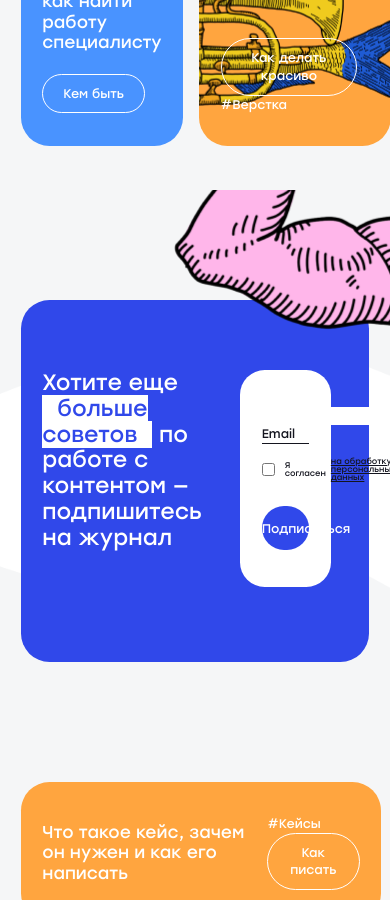
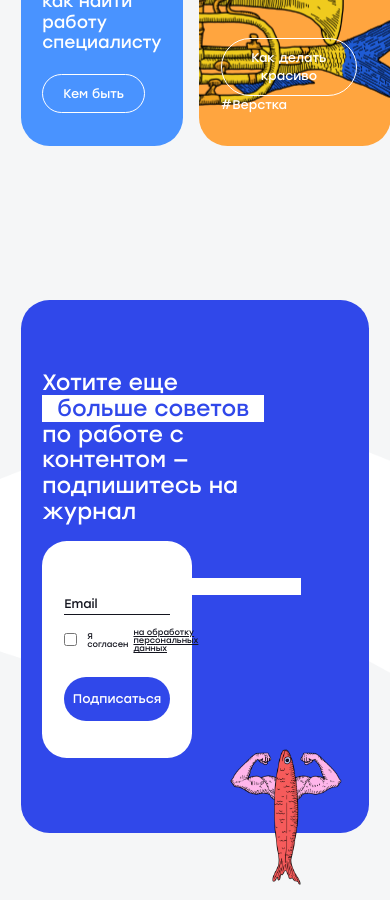
Before and after one commit to Hillel1408/journal-fish, a website: page #src/index.html in a window 390 px wide. Shown: the part 3514-4414 px from the top of the page. Drawn offline with nearby package versions, Linux system fonts and the light colour scheme; files that its build step writes are made by us from their sources.

Commit message:
Журнал Рыба

```diff
--- a/#src/html/subscription.html
+++ b/#src/html/subscription.html
@@ -19,8 +19,8 @@
           >
           <button class="subscription__btn" type="submit">Подписаться</button>
         </form>
-        <img src="img/img-7.png" alt="" />
       </div>
+      <img src="img/img-7.png" alt="" />
     </div>
   </div>
 </section>
--- a/#src/scss/sections/subscription.scss
+++ b/#src/scss/sections/subscription.scss
@@ -10,22 +10,43 @@
     background-color: #3048ea;
     display: flex;
     align-items: flex-start;
-    gap: calc(81 / 1838 * 100%);
+    position: relative;
+    gap: calc(81 / 1738 * 100%);
     @include adaptiv-value(border-radius, 40, 28, 1);
     @include adaptiv-value(padding-top, 154, 66, 1);
     @include adaptiv-value(padding-bottom, 169, 70, 1);
     @include adaptiv-value(padding-left, 50, 20, 1);
     @include adaptiv-value(padding-right, 50, 20, 1);
+    img {
+      position: absolute;
+      right: -5%;
+      top: -10%;
+      @include adaptiv-value(width, 793, 101, 1);
+      @media (max-width: 1190px) {
+        top: auto;
+        bottom: -10%;
+        right: 5%;
+      }
+    }
+    @media (max-width: 1190px) {
+      flex-direction: column;
+    }
   }
   &__block-1 {
-    width: calc(1107 / 1838 * 100%);
+    width: calc(1107 / 1738 * 100%);
     h2 {
       @include adaptiv-value(margin-bottom, 20, 16, 1);
     }
+    @media (max-width: 1190px) {
+      width: calc(568 / 727 * 100%);
+    }
   }
   &__block-2 {
-    width: calc(550 / 1838 * 100%);
+    width: calc(550 / 1738 * 100%);
     position: relative;
+    @media (max-width: 1190px) {
+      width: calc(356 / 727 * 100%);
+    }
     form {
       position: relative;
       z-index: 1;
@@ -35,10 +56,6 @@
       @include adaptiv-value(padding-bottom, 64, 36, 1);
       @include adaptiv-value(padding-left, 64, 20, 1);
       @include adaptiv-value(padding-right, 64, 20, 1);
-    }
-    img {
-      position: absolute;
-      transform: translateY(-65%) translateX(-17%);
     }
   }
   &__input {
```
Also changed, not shown: #src/img/img-2.png, #src/img/img-3.png, dist/css/style.css, dist/img/img-2.png, dist/img/img-3.png, dist/index.html.
